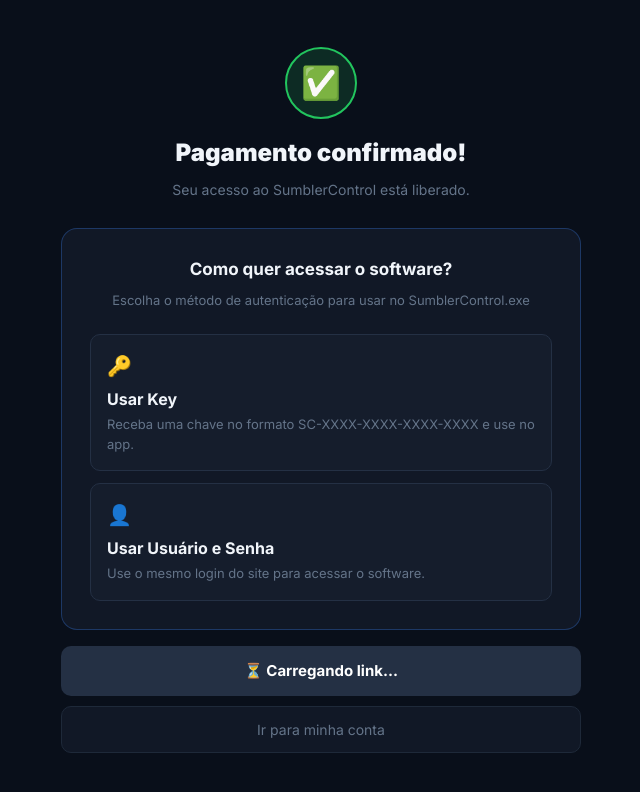
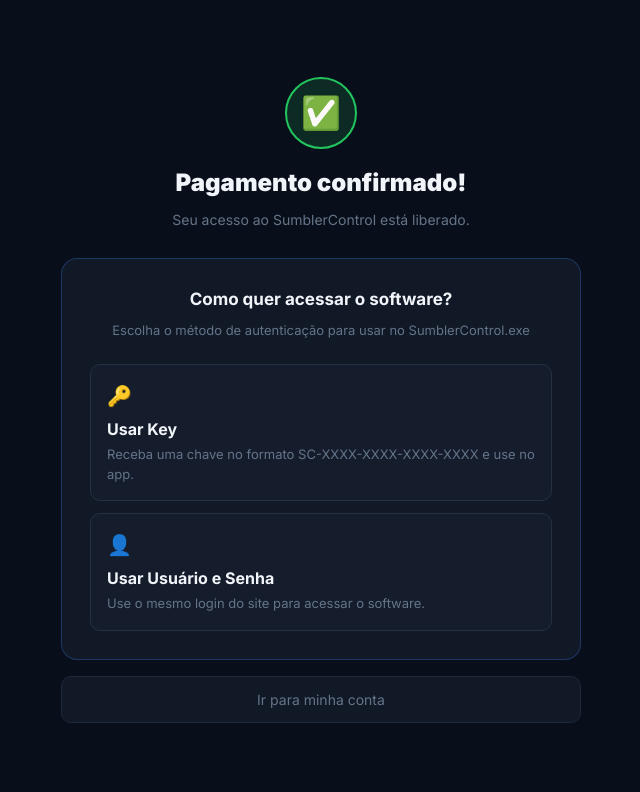
Before and after one commit to fiiregod30-cell/sumblercontrol-app, a Next.js app: page /obrigado in a window 1280 px wide. Shown: the top 792 px of the page, without its empty margins (319-959 px from the left). Built offline with nearby package versions, Linux system fonts and the light colour scheme; no server answers.

Commit message:
Fix: botao download so aparece apos escolher metodo de acesso

```diff
--- a/app/obrigado/page.tsx
+++ b/app/obrigado/page.tsx
@@ -161,13 +161,15 @@ function ObrigadoContent() {
           </div>
         )}
 
-        {/* Botão download */}
-        <a
-          href={downloadLink || '#'}
-          onClick={e => { if (!downloadLink) { e.preventDefault(); alert('Aguarde, carregando o link...') } }}
-          style={{ display: 'block', width: '100%', padding: '14px', background: downloadLink ? '#3B82F6' : '#243044', color: '#fff', borderRadius: '10px', textDecoration: 'none', fontWeight: '700', fontSize: '15px', textAlign: 'center', marginBottom: '10px' }}>
-          {downloadLink ? '⬇️ Baixar SumblerControl' : '⏳ Carregando link...'}
-        </a>
+        {/* Botão download — só aparece APÓS escolher o método */}
+        {licencaDefinida && (
+          <a
+            href={downloadLink || '#'}
+            onClick={e => { if (!downloadLink) { e.preventDefault() } }}
+            style={{ display: 'block', width: '100%', padding: '14px', background: downloadLink ? '#3B82F6' : '#243044', color: '#fff', borderRadius: '10px', textDecoration: 'none', fontWeight: '700', fontSize: '15px', textAlign: 'center', marginBottom: '10px', cursor: downloadLink ? 'pointer' : 'not-allowed' }}>
+            {downloadLink ? '⬇️ Baixar SumblerControl' : '⏳ Carregando link...'}
+          </a>
+        )}
 
         <Link href="/minha-conta" style={{ display: 'block', padding: '12px', background: '#111826', border: '1px solid #1E2939', color: '#647489', borderRadius: '10px', textDecoration: 'none', fontSize: '14px', textAlign: 'center' }}>
           Ir para minha conta
```
